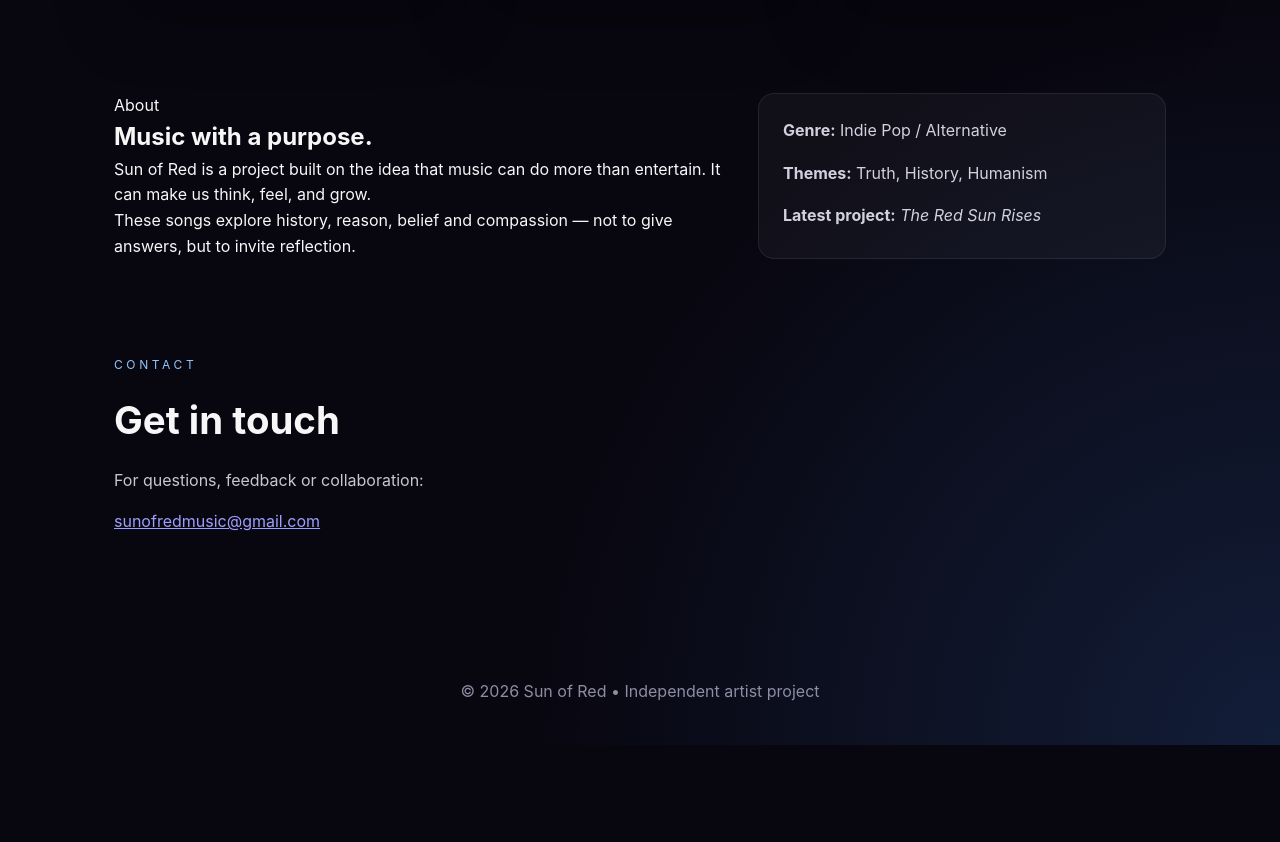
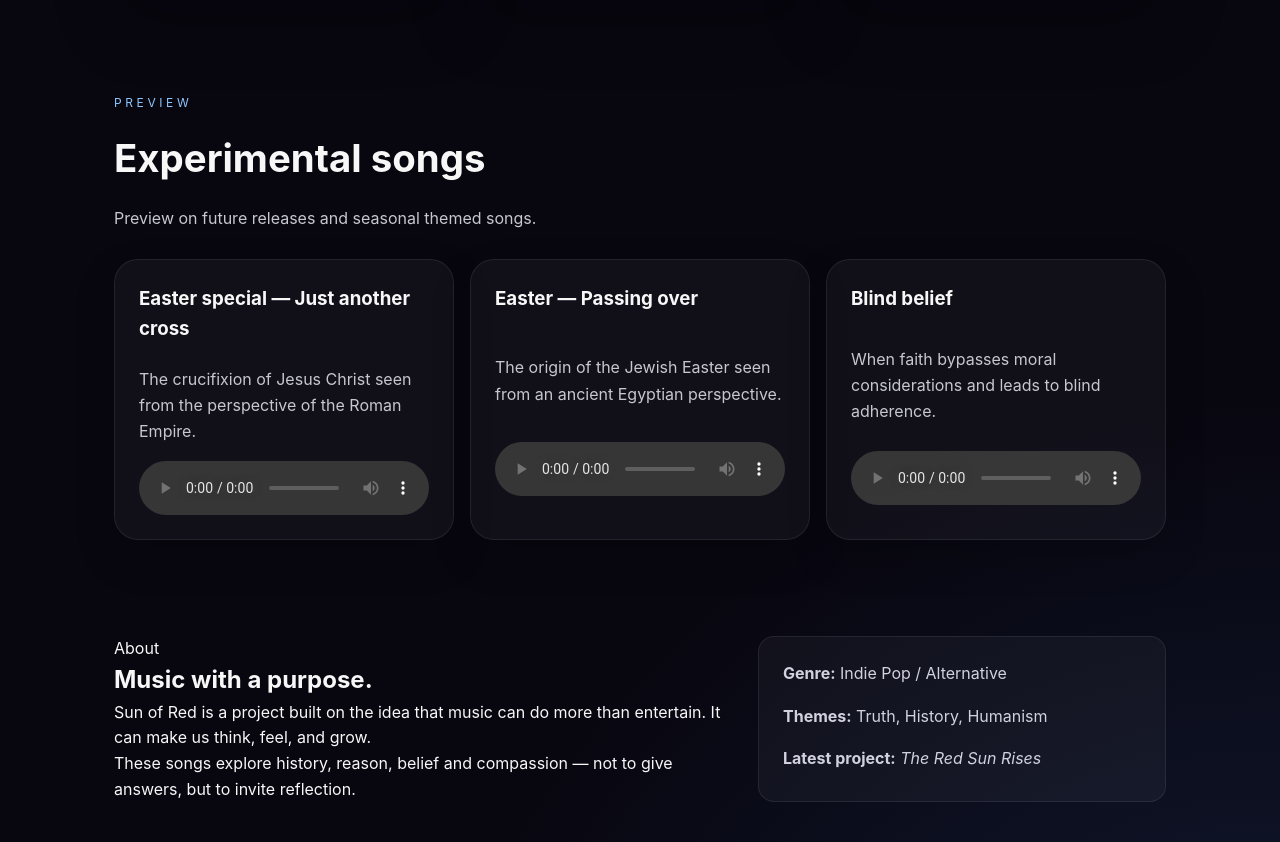
Before and after one commit to Fredrik82Falkoping/sunofred, a plain HTML site: page index.html in a window 1280 px wide. Shown: the part 1457-2299 px from the top of the page. Before the commit the page ends 2202 px from the top, so only its background shows below. Drawn offline with Linux system fonts and the light colour scheme.

Commit message:
Add 3 experimental songs

```diff
--- a/index.html
+++ b/index.html
@@ -142,6 +142,40 @@
             </div>
         </section>
 
+        <section class="section preview-section" id="preview">
+            <div class="section-intro">
+                <span>Preview</span>
+                <h2>Experimental songs</h2>
+                <p>Preview on future releases and seasonal themed songs.</p>
+            </div>
+            <div class="preview-grid">
+                <article class="preview-card">
+                    <h3>Easter special — Just another cross</h3>
+                    <p>The crucifixion of Jesus Christ seen from the perspective of the Roman Empire.</p>
+                    <audio controls>
+                        <source src="music/easter-just-another-cross.mp3" type="audio/mpeg">
+                        Your browser does not support the audio element.
+                    </audio>
+                </article>
+                <article class="preview-card">
+                    <h3>Easter — Passing over</h3>
+                    <p>The origin of the Jewish Easter seen from an ancient Egyptian perspective.</p>
+                    <audio controls>
+                        <source src="music/easter-passing-over.mp3" type="audio/mpeg">
+                        Your browser does not support the audio element.
+                    </audio>
+                </article>
+                <article class="preview-card">
+                    <h3>Blind belief</h3>
+                    <p>When faith bypasses moral considerations and leads to blind adherence.</p>
+                    <audio controls>
+                        <source src="music/blind-belief.mp3" type="audio/mpeg">
+                        Your browser does not support the audio element.
+                    </audio>
+                </article>
+            </div>
+        </section>
+
         <section class="section" id="about">
             <div class="about-grid">
                 <div>
--- a/style.css
+++ b/style.css
@@ -198,6 +198,41 @@ main {
     border: 1px solid rgba(255,255,255,0.2);
 }
 
+.preview-section .section-intro {
+    max-width: 40rem;
+}
+
+.preview-grid {
+    margin-top: 1.75rem;
+    display: grid;
+    gap: 1rem;
+    grid-template-columns: repeat(auto-fit, minmax(240px, 1fr));
+}
+
+.preview-card {
+    padding: 1.5rem;
+    border-radius: 1.5rem;
+    background: rgba(255,255,255,0.04);
+    border: 1px solid rgba(255,255,255,0.08);
+    box-shadow: 0 18px 40px rgba(0,0,0,0.18);
+    display: grid;
+    gap: 1rem;
+}
+
+.preview-card h3 {
+    margin-bottom: 0.35rem;
+}
+
+.preview-card p {
+    color: #c7c7d2;
+    line-height: 1.65;
+}
+
+audio {
+    width: 100%;
+    border-radius: 0.85rem;
+}
+
 .spotify-player iframe {
     display: block;
     width: 100%;
```
Also changed, not shown: 3 other files.
